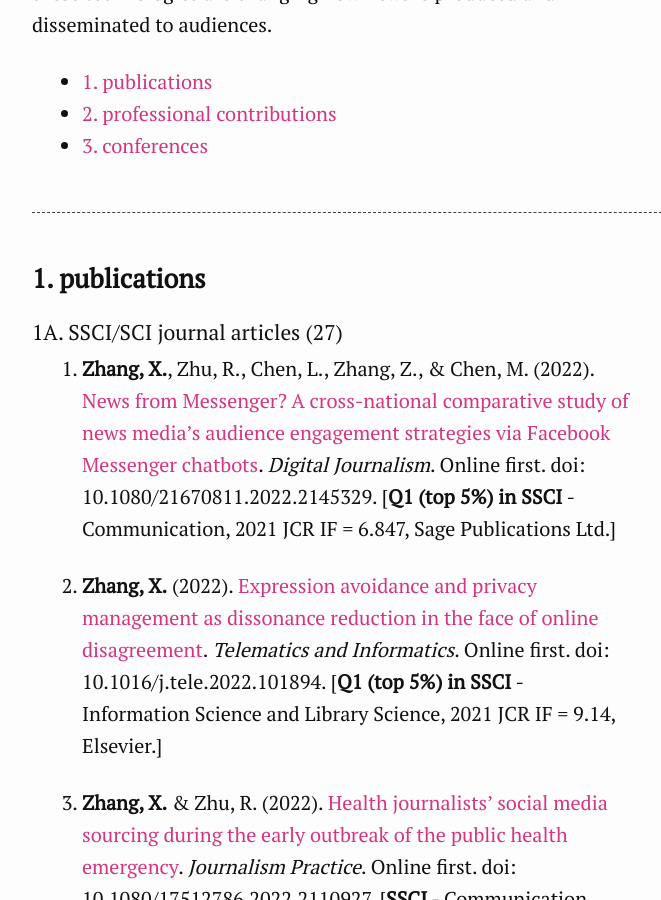
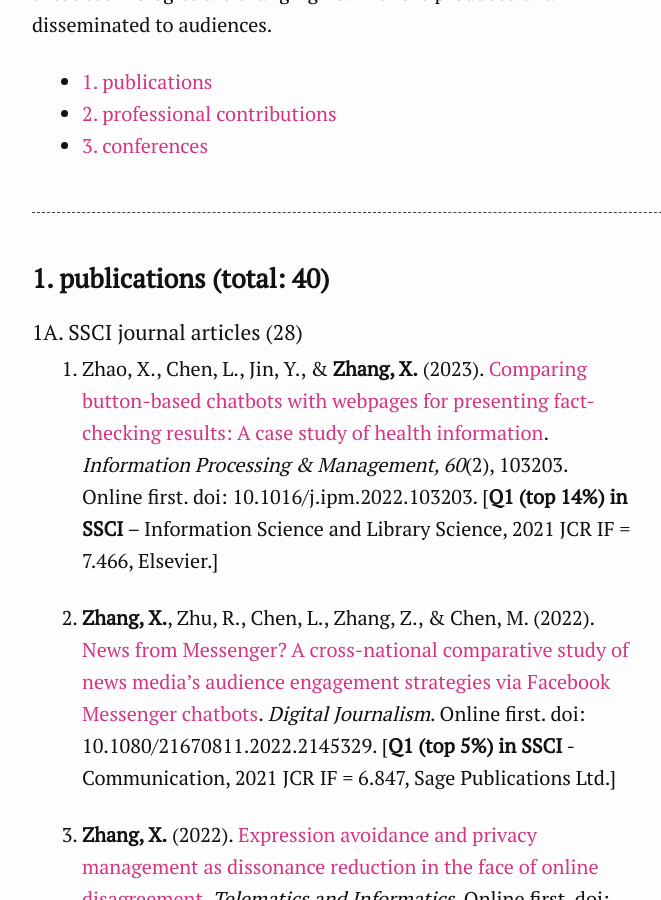
Before and after one commit to xzzhang2/xzzhang2.github.io, a Jekyll site: the page built from pages/pubs.md, in a window 1280 px wide and 900 px high, scrolled down 612 px. Shown: the whole window, without its empty margins (308-969 px from the left). Built offline with Jekyll 4.4.1, drawn with Linux system fonts in a browser that asks for light colours.

Commit message:
updating the publication list

```diff
--- a/pages/pubs.md
+++ b/pages/pubs.md
@@ -19,11 +19,13 @@ My research areas include political communication, digital journalism, digital p
 
 ---
 
-### <a name="publications"></a>1. publications
+### <a name="publications"></a>1. publications (total: 40)
 
-#### 1A. SSCI/SCI journal articles (27)
+#### 1A. SSCI journal articles (28)
 
-1. **Zhang, X.**, Zhu, R., Chen, L., Zhang, Z., & Chen, M. (2022). [News from Messenger? A cross-national comparative study of news media’s audience engagement strategies via Facebook Messenger chatbots](https://www.tandfonline.com/doi/full/10.1080/21670811.2022.2145329). *Digital Journalism*. Online first. doi: 10.1080/21670811.2022.2145329. [**Q1 (top 5%) in SSCI** - Communication, 2021 JCR IF = 6.847, Sage Publications Ltd.]
+1. Zhao, X., Chen, L., Jin, Y., & **Zhang, X.** (2023). [Comparing button-based chatbots with webpages for presenting fact-checking results: A case study of health information](https://www.sciencedirect.com/science/article/abs/pii/S0306457322003041). *Information Processing & Management, 60*(2), 103203. Online first. doi: 10.1016/j.ipm.2022.103203. [**Q1 (top 14%) in SSCI** – Information Science and Library Science, 2021 JCR IF = 7.466, Elsevier.]
+
+2. **Zhang, X.**, Zhu, R., Chen, L., Zhang, Z., & Chen, M. (2022). [News from Messenger? A cross-national comparative study of news media’s audience engagement strategies via Facebook Messenger chatbots](https://www.tandfonline.com/doi/full/10.1080/21670811.2022.2145329). *Digital Journalism*. Online first. doi: 10.1080/21670811.2022.2145329. [**Q1 (top 5%) in SSCI** - Communication, 2021 JCR IF = 6.847, Sage Publications Ltd.]
 
 2. **Zhang, X.** (2022). [Expression avoidance and privacy management as dissonance reduction in the face of online disagreement](https://www.sciencedirect.com/science/article/pii/S0736585322001277?dgcid=author). *Telematics and Informatics*. Online first. doi: 10.1016/j.tele.2022.101894. [**Q1 (top 5%) in SSCI** - Information Science and Library Science, 2021 JCR IF = 9.14, Elsevier.]
 
```
Also changed, not shown: other parts of pages/pubs.md (+4 -4 lines), index.md (+1 -1 lines), pages/projects.md (+1 -1 lines).
